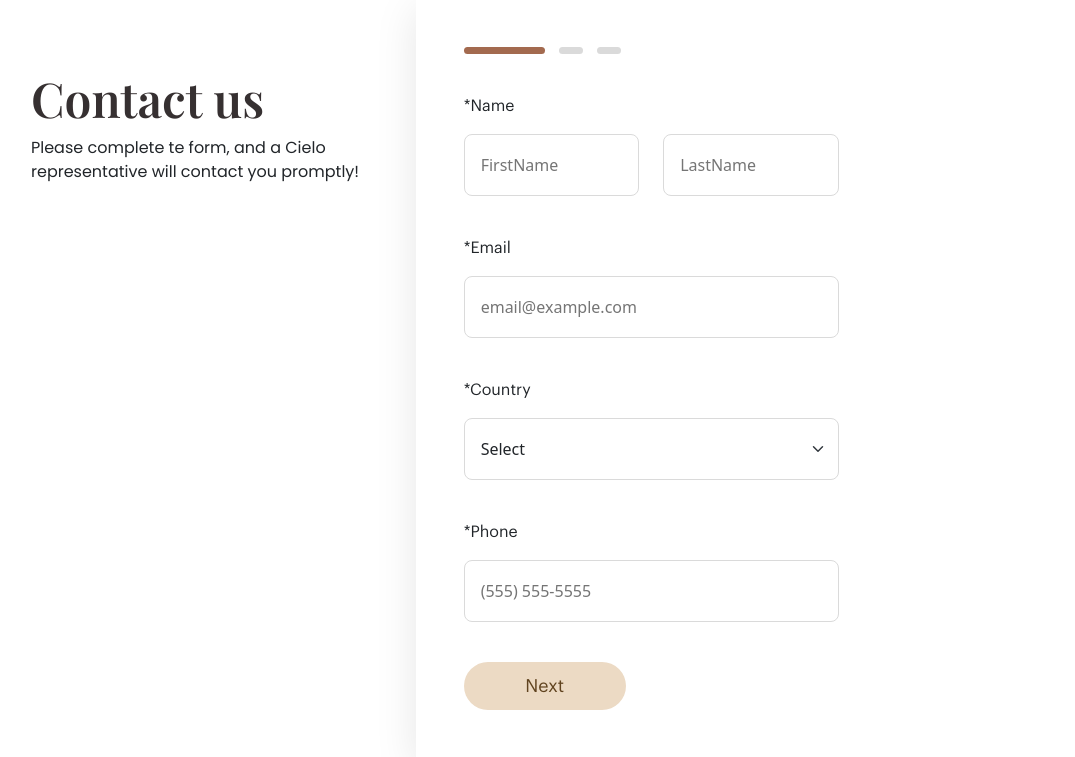
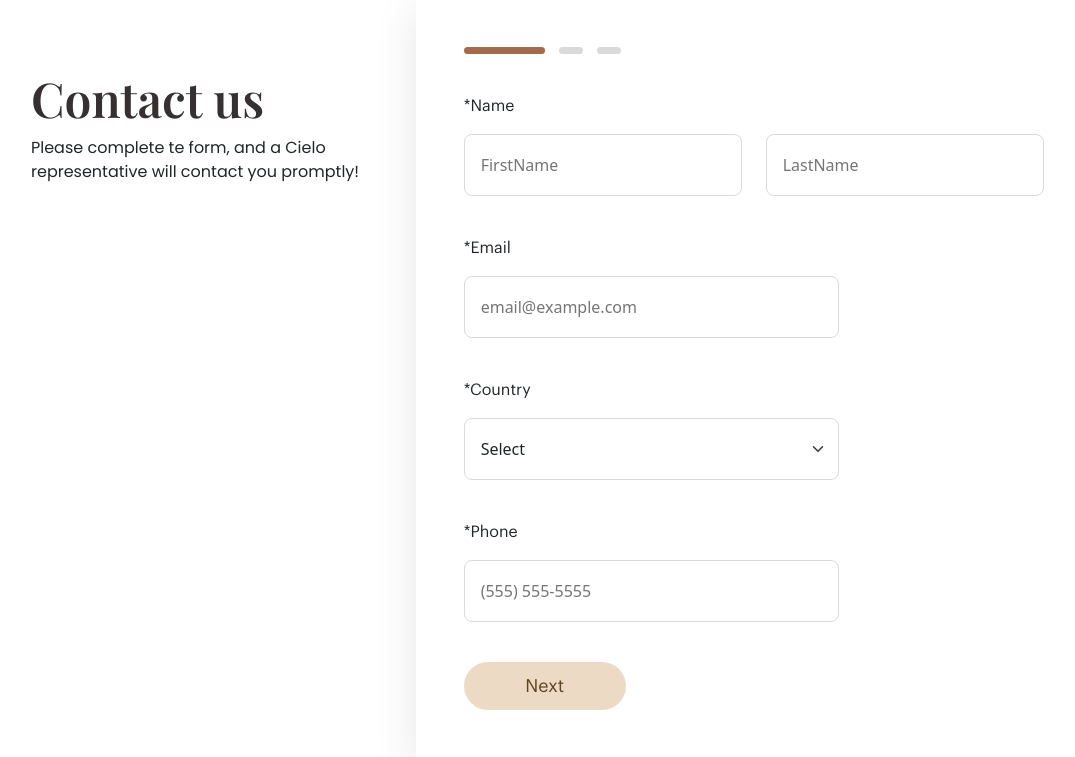
Before and after one commit to Narayan9813117963/Coffee, a PHP site: page / in a window 1280 px wide. Shown: the part 1444-2201 px from the top of the page, without its empty margins (32-1107 px from the left). Run offline with PHP 8.4, Linux system fonts and the light colour scheme; style sheets or scripts are compiled from the project's sources.

Commit message:
input width modified

```diff
--- a/dist/css/theme.css
+++ b/dist/css/theme.css
@@ -179,6 +179,8 @@ img {
           .contact-wrapper .contact-form-wrapper form .form-input-wrapper .main-input-wrapper input:active,
           .contact-wrapper .contact-form-wrapper form .form-input-wrapper .main-input-wrapper select:active {
             outline: none; }
+      .contact-wrapper .contact-form-wrapper form .form-input-wrapper .name-wrapper {
+        max-width: 100%; }
     .contact-wrapper .contact-form-wrapper form .contact-btn .button-primary {
       background-color: #ECDAC4;
       color: #60431F; }
@@ -211,6 +213,8 @@ img {
     padding-top: 332px; }
   .first-last-name {
     flex-direction: column; }
+  .name-wrapper {
+    max-width: 375px !important; }
   .form-input-wrapper {
     align-items: center; } }
 
--- a/index.php
+++ b/index.php
@@ -127,7 +127,7 @@
                                     <div class="indicator"></div>
                                     <div class="indicator"></div>
                                 </div>
-                                <div class="main-input-wrapper d-flex flex-column gap-3">
+                                <div class="main-input-wrapper name-wrapper d-flex flex-column gap-3">
                                     <label for="first-name">*Name</label>
                                     <div class="first-last-name d-flex gap-4">
                                         <input type="text" id="first-name" placeholder="FirstName">
--- a/src/scss/themes/_top.scss
+++ b/src/scss/themes/_top.scss
@@ -101,7 +101,6 @@
             }
           }
         }
-
         .main-input-wrapper {
           max-width: 375px;
           width: 100%;
@@ -128,6 +127,9 @@
               outline: none;
             }
           }
+        }
+        .name-wrapper{
+          max-width: 100%;
         }
       }
 
@@ -187,6 +189,9 @@
   .first-last-name {
     flex-direction: column;
   }
+  .name-wrapper{
+    max-width: 375px !important;
+  }
   .form-input-wrapper{
     align-items: center;
   }
```
